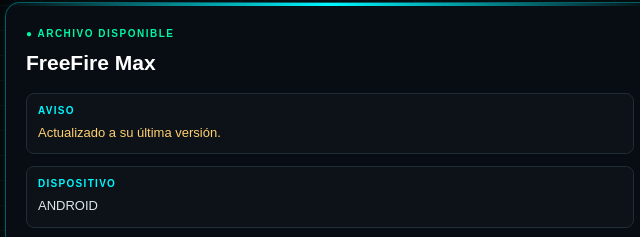
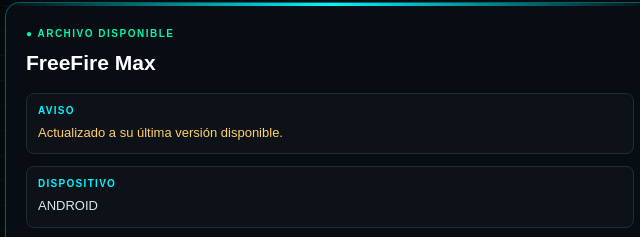
Before and after one commit to sensihanzxofc/Descargas, a plain HTML site: page index.html in a window 1280 px wide. Shown: the part 670-907 px from the top of the page, 310-950 px from the left. Drawn offline with Linux system fonts and the light colour scheme.

Commit message:
Update index.html

```diff
--- a/index.html
+++ b/index.html
@@ -376,7 +376,7 @@ const archivos = [
         fecha: "18/11/2026",
         key: "Genera tu key free",
 
-        enlaceDescarga: "https://www.mediafire.com/file/bhvavgwtgh2nvxj/Nexa-Play-v30.0.0-FuckingCopiers.apk/file",
+        enlaceDescarga: "https://www.mediafire.com/file/7r8boxwda1ui8qw/FreeFire+2019+-+Project+Samel.apk/file",
         enlaceKey: "https://mthteam.com/getkey",
         enlaceCopy: ""
     },
@@ -384,13 +384,13 @@ const archivos = [
     {
         titulo: "FreeFire Max",
         estado: "disponible",
-        aviso: "Actualizado a su última versión.",
+        aviso: "Actualizado a su última versión disponible.",
         dispositivo: "ANDROID",
-        fecha: "17/10/2026",
+        fecha: "18/11/2026",
         key: "Genera tu key",
 
-        enlaceDescarga: "https://www.mediafire.com/file/gzq7uda33slv7h0/Cuban-Mods-v16-prod.apks/file",
-        enlaceKey: "https://cubanmods.com/keygratis",
+        enlaceDescarga: "https://www.mediafire.com/file/h5q3d67041ohixd/FreeFire+Max.apks/file",
+        enlaceKey: "",
         enlaceCopy: ""
     },
 
@@ -402,7 +402,7 @@ const archivos = [
         fecha: "18/11/2026",
         key: "M1NX",
 
-        enlaceDescarga: "https://www.mediafire.com/file/yc6njnaqg57pw5g/HOLO_VIP_FF_NORMAL_DE_PLAY_STORE_100%2525_SEGURO_%25F0%2592%25BC%25F0%259F%25A4%258D.zip/file",
+        enlaceDescarga: "https://www.mediafire.com/file/qgppxuze2fjfy7m/M1NX+Not+Root.apk/file",
         enlaceKey: "",
         enlaceCopy: "M1NX"
     },
```
